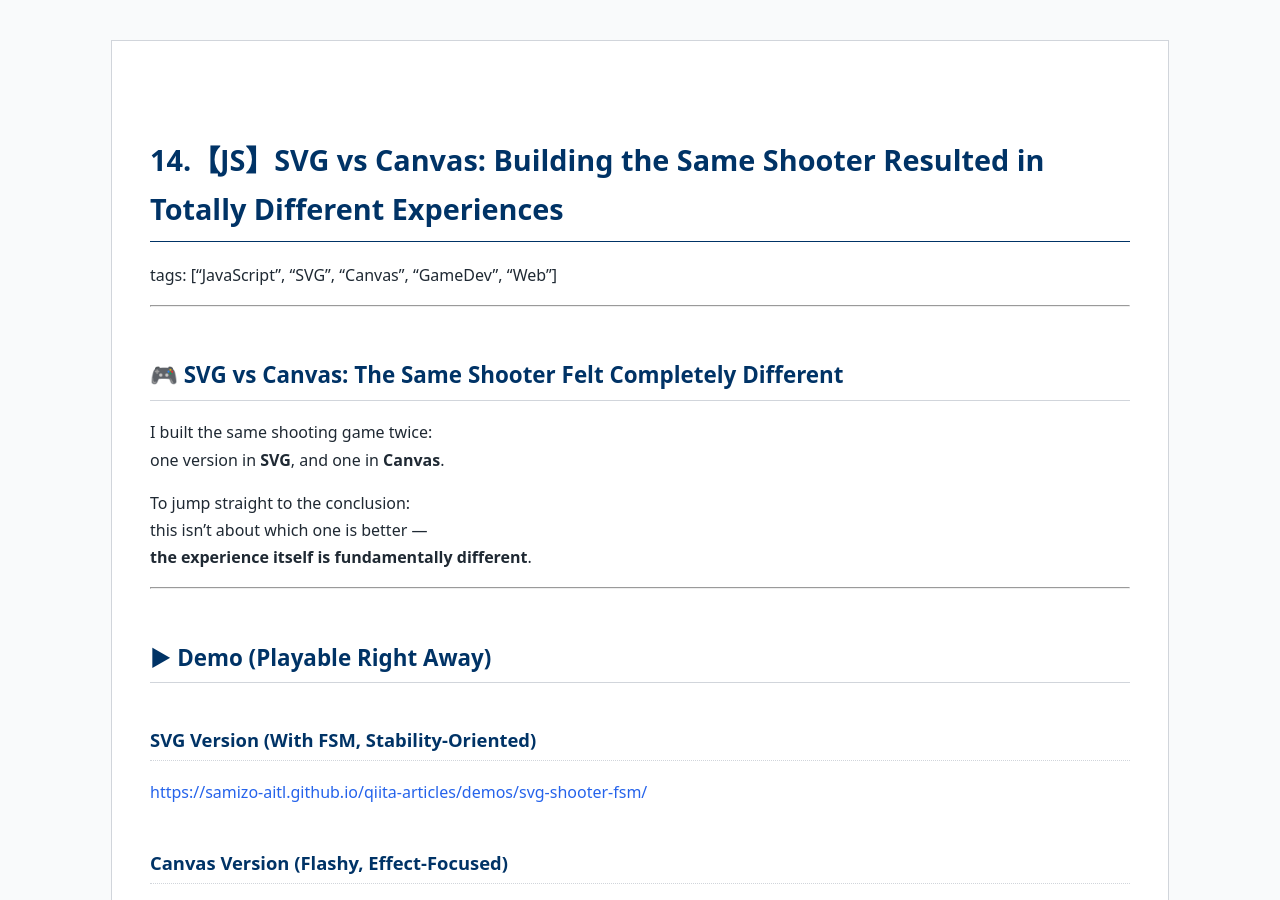
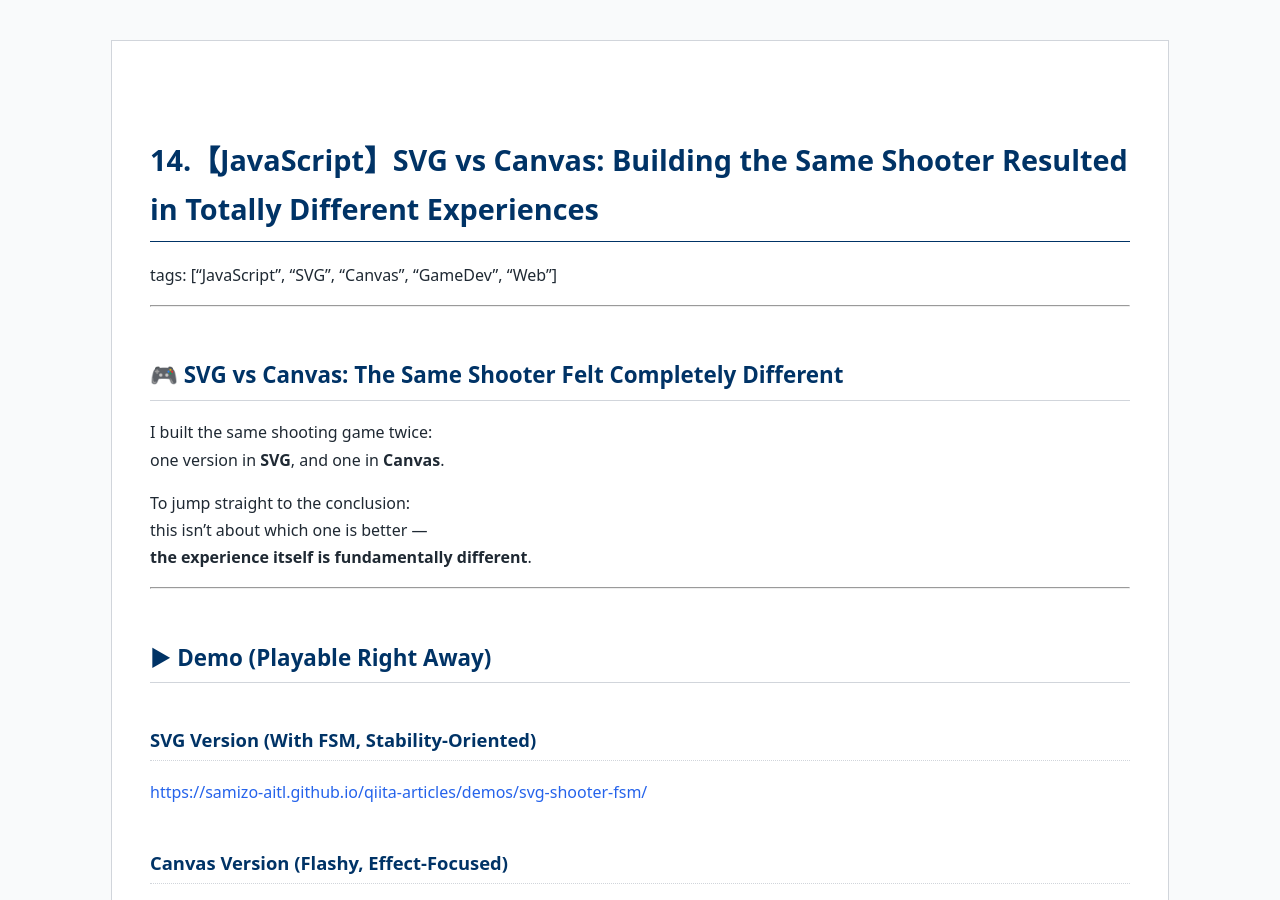
Before and after one commit to Samizo-AITL/qiita-articles, a Jekyll site: the page built from articles/en/14_svg_vs_canvas_same_game.md, in a window 1280 px wide and 900 px high. Built offline with Jekyll 4.4.1, drawn with Linux system fonts in a browser that asks for light colours.

Commit message:
Update 14_svg_vs_canvas_same_game.md

```diff
--- a/articles/en/14_svg_vs_canvas_same_game.md
+++ b/articles/en/14_svg_vs_canvas_same_game.md
@@ -3,7 +3,7 @@ layout: default
 title: Qiita Articles
 ---
 
-# 14.【JS】SVG vs Canvas: Building the Same Shooter Resulted in Totally Different Experiences
+# 14.【JavaScript】SVG vs Canvas: Building the Same Shooter Resulted in Totally Different Experiences
 tags: ["JavaScript", "SVG", "Canvas", "GameDev", "Web"]
 
 ---
```
